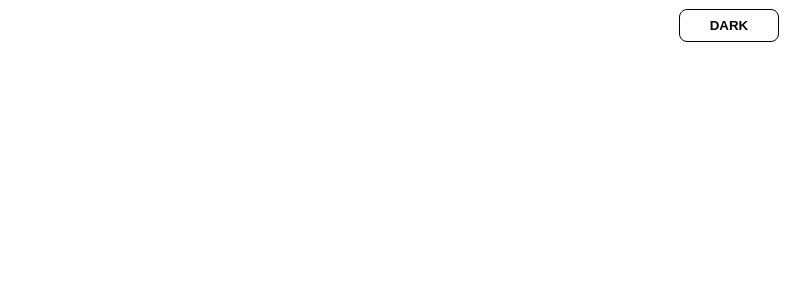
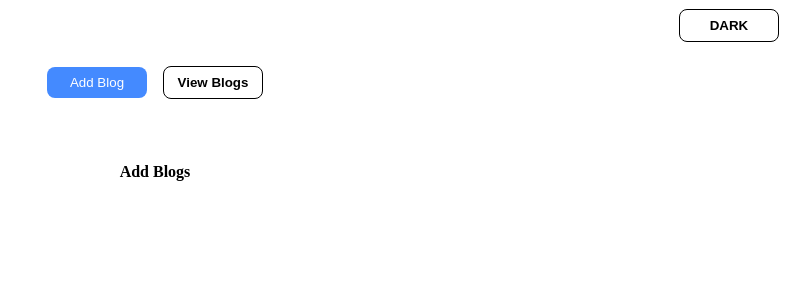
Before and after one commit to astiksayare/React-Doc, a React (Vite) app in the folder React-Master/react-master-jsx/: page / in a window 1280 px wide. Shown: the top 300 px of the page, without its empty margins (485-1280 px from the left). Built offline with nearby package versions, Linux system fonts and the light colour scheme.

Commit message:
Implemented toggle action button

```diff
--- a/React-Master/react-master-jsx/src/mini-project/Main.jsx
+++ b/React-Master/react-master-jsx/src/mini-project/Main.jsx
@@ -6,11 +6,17 @@ import './mini-project.css';
 export const Main = () => {
 
     const [state, dispatch] = React.useReducer(MiniProject.Theme.themeReducer, MiniProject.Theme.initialTheme);
+    const buttonTheme = {background: state.backgroundColor, color: state.textColor, border: `1px solid ${state.textColor}`, fontWeight: 'bold'};
 
     return (
-        <MiniProject.Context.ThemeContextProvider value={{state, dispatch}}>
-            <section style={{background: state.backgroundColor, color: state.textColor, width: '100%', height: '100%'}}>
+        <MiniProject.Context.ThemeContextProvider value={{state, dispatch, buttonTheme}}>
+            <section
+            style={{background: state.backgroundColor, color: state.textColor, width: '100%', height: '100%'}}
+            >
                 <MiniProject.Component.ThemeChanger />
+                <main className='main-container'>
+                    <MiniProject.Component.ActionButton />
+                </main>
             </section>
         </MiniProject.Context.ThemeContextProvider>
     )
--- /dev/null
+++ b/React-Master/react-master-jsx/src/mini-project/component/ActionButton.jsx
@@ -0,0 +1,41 @@
+import * as Context from '../context';
+import * as Component from '../component';
+import React from 'react';
+
+const activeButton = {
+    color: '#FFF',
+    background: '#448aff',
+    border: 'none'
+}
+
+export const ActionButton = () => {
+
+    const {buttonTheme} = Context.useThemeContext();
+    const [isActive, setIsActive] = React.useState({
+        addBlog: true,
+        viewBlog: false
+    });
+
+    const handleBlogAction = (e) => {
+        if(e.target.value == 'Add Blog') {
+            setIsActive({addBlog: true, viewBlog: false});
+        }else {
+            setIsActive({addBlog: false, viewBlog: true});
+        }
+    }
+
+    return (
+        <section className='container'>
+
+           <div>
+                <button onClick={handleBlogAction} value={'Add Blog'} style={isActive.addBlog ? activeButton : buttonTheme} className='mr-1'>Add Blog</button>
+                <button onClick={handleBlogAction} value={'View Blog'} style={isActive.viewBlog ? activeButton : buttonTheme}>View Blogs</button>
+           </div>
+            <div style={{border: `1px solid ${buttonTheme.textColor}`, borderRadius: '1rem', padding: '1rem'}} className='container'>
+                {
+                    isActive.addBlog ? <Component.AddBlog /> : <Component.ViewBlogs />
+                }
+            </div>
+        </section>
+    )
+}
--- /dev/null
+++ b/React-Master/react-master-jsx/src/mini-project/component/AddBlog.jsx
@@ -0,0 +1,9 @@
+
+export const AddBlog = () => {
+
+    return (
+        <section className="mt-1">
+            <h1>Add Blogs</h1>
+        </section>
+    )
+}
--- a/React-Master/react-master-jsx/src/mini-project/component/ThemeChanger.jsx
+++ b/React-Master/react-master-jsx/src/mini-project/component/ThemeChanger.jsx
@@ -3,7 +3,7 @@ import * as MiniProject from '../index';
 
 export const ThemeChanger = () => {
 
-    const { state, dispatch } = MiniProject.Context.useThemeContext();
+    const { state, dispatch, buttonTheme } = MiniProject.Context.useThemeContext();
     const [theme, setTheme] = React.useState(false);
 
     const handleTheme = () => {
@@ -18,7 +18,7 @@ export const ThemeChanger = () => {
     return (
        <nav className='nav-container'>
             <button onClick={handleTheme}  className='mr-1'
-                style={{background: state.backgroundColor, color: state.textColor, border: `1px solid ${state.textColor}`, fontWeight: 'bold'}}
+             style={buttonTheme}
             >
                 {theme ? 'LIGHT' : 'DARK'}
             </button>
--- /dev/null
+++ b/React-Master/react-master-jsx/src/mini-project/component/ViewBlogs.jsx
@@ -0,0 +1,9 @@
+
+export const ViewBlogs = () => {
+
+    return (
+        <section>
+            <h1>View BloG</h1>
+        </section>
+    )
+}
--- a/React-Master/react-master-jsx/src/mini-project/component/index.js
+++ b/React-Master/react-master-jsx/src/mini-project/component/index.js
@@ -1,3 +1,6 @@
 import { ThemeChanger } from "./ThemeChanger";
+import { ActionButton } from "./ActionButton";
+import { AddBlog } from "./AddBlog";
+import { ViewBlogs } from "./ViewBlogs";
 
-export { ThemeChanger };
+export { ThemeChanger, ActionButton , AddBlog, ViewBlogs };
--- a/React-Master/react-master-jsx/src/mini-project/mini-project.css
+++ b/React-Master/react-master-jsx/src/mini-project/mini-project.css
@@ -33,3 +33,25 @@ button {
 .mr-1 {
     margin-right: 1rem;
 }
+
+.mt-1 {
+    margin-top: 1rem;
+}
+
+.main-container {
+    width: 100%;
+    display: flex;
+    justify-content: center;
+    align-items: center;
+    gap: 1rem;
+}
+
+.container {
+    width: 300px;
+    height: auto;
+    border-radius: 1rem;
+    display: flex;
+    justify-content: center;
+    align-items: center;
+
+}
```
